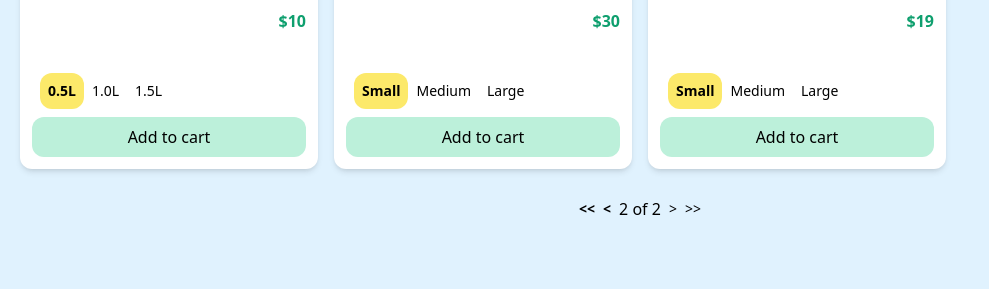
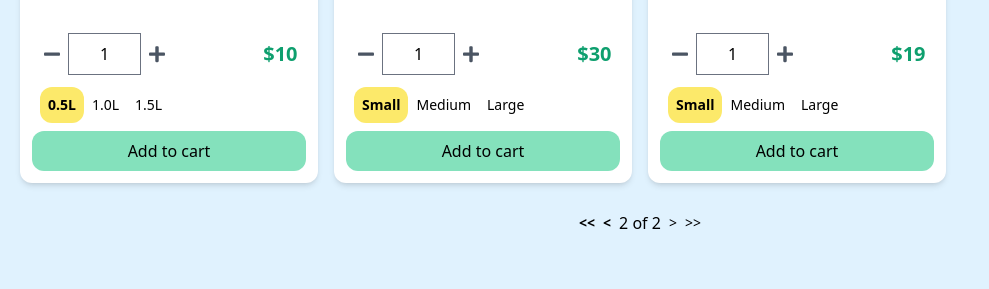
Before and after one commit to notarious2/Django-Pizza-Delivery, a Django app: page /?page=2 in a window 1280 px wide. Shown: the part 511-800 px from the top of the page, without its empty margins (0-989 px from the left). Run offline with Django 4.2, Linux system fonts and the light colour scheme; data comes from the database, SQL or seed files in the repository; both versions use the stored data as it was after the commit.

Commit message:
added quantity input to products, including option to increment and decrement

```diff
--- a/order/templates/order/cart.html
+++ b/order/templates/order/cart.html
@@ -114,8 +114,10 @@
           </form>
           <input
             class="quantity mx-2 border text-center w-12"
-            type="text"
+            type="number"
             value="{{item.quantity}}"
+            min="1"
+            oninput="validity.valid||(value='');"
             id="{{item.pk}}"
           />
           <form
--- a/store/static/store/src/styles.css
+++ b/store/static/store/src/styles.css
@@ -859,6 +859,12 @@ input:checked + .toggle-bg {
 
 [role="tooltip"].invisible > [data-popper-arrow]:after {
   visibility: hidden;
+}
+
+input[type="number"]::-webkit-inner-spin-button,
+    input[type="number"]::-webkit-outer-spin-button {
+  -webkit-appearance: none;
+  margin: 0;
 }
 
 *, ::before, ::after {
@@ -1104,56 +1110,41 @@ input:checked + .toggle-bg {
   margin-bottom: 0.5rem;
 }
 
+.mx-3 {
+  margin-left: 0.75rem;
+  margin-right: 0.75rem;
+}
+
+.my-3 {
+  margin-top: 0.75rem;
+  margin-bottom: 0.75rem;
+}
+
+.mx-2 {
+  margin-left: 0.5rem;
+  margin-right: 0.5rem;
+}
+
+.my-5 {
+  margin-top: 1.25rem;
+  margin-bottom: 1.25rem;
+}
+
 .mx-auto {
   margin-left: auto;
   margin-right: auto;
 }
 
-.mx-3 {
-  margin-left: 0.75rem;
-  margin-right: 0.75rem;
-}
-
-.my-5 {
-  margin-top: 1.25rem;
-  margin-bottom: 1.25rem;
-}
-
 .-mx-8 {
   margin-left: -2rem;
   margin-right: -2rem;
 }
 
-.mx-2 {
-  margin-left: 0.5rem;
-  margin-right: 0.5rem;
-}
-
 .mx-6 {
   margin-left: 1.5rem;
   margin-right: 1.5rem;
 }
 
-.my-3 {
-  margin-top: 0.75rem;
-  margin-bottom: 0.75rem;
-}
-
-.-mx-2 {
-  margin-left: -0.5rem;
-  margin-right: -0.5rem;
-}
-
-.-mx-5 {
-  margin-left: -1.25rem;
-  margin-right: -1.25rem;
-}
-
-.-mx-4 {
-  margin-left: -1rem;
-  margin-right: -1rem;
-}
-
 .ml-auto {
   margin-left: auto;
 }
@@ -1186,18 +1177,22 @@ input:checked + .toggle-bg {
   margin-top: auto;
 }
 
+.ml-3 {
+  margin-left: 0.75rem;
+}
+
+.ml-6 {
+  margin-left: 1.5rem;
+}
+
+.mb-1 {
+  margin-bottom: 0.25rem;
+}
+
 .mb-5 {
   margin-bottom: 1.25rem;
 }
 
-.ml-6 {
-  margin-left: 1.5rem;
-}
-
-.mb-1 {
-  margin-bottom: 0.25rem;
-}
-
 .mt-5 {
   margin-top: 1.25rem;
 }
@@ -1206,10 +1201,6 @@ input:checked + .toggle-bg {
   margin-left: 0.5rem;
 }
 
-.ml-3 {
-  margin-left: 0.75rem;
-}
-
 .-mb-5 {
   margin-bottom: -1.25rem;
 }
@@ -1326,6 +1289,18 @@ input:checked + .toggle-bg {
   width: 100%;
 }
 
+.w-4\/5 {
+  width: 80%;
+}
+
+.w-4 {
+  width: 1rem;
+}
+
+.w-1\/3 {
+  width: 33.333333%;
+}
+
 .w-1\/2 {
   width: 50%;
 }
@@ -1338,10 +1313,6 @@ input:checked + .toggle-bg {
   width: 16rem;
 }
 
-.w-4 {
-  width: 1rem;
-}
-
 .w-1\/4 {
   width: 25%;
 }
@@ -1354,10 +1325,6 @@ input:checked + .toggle-bg {
   width: 3rem;
 }
 
-.w-1\/3 {
-  width: 33.333333%;
-}
-
 .w-3\/5 {
   width: 60%;
 }
@@ -1370,10 +1337,6 @@ input:checked + .toggle-bg {
   width: 3.5rem;
 }
 
-.w-4\/5 {
-  width: 80%;
-}
-
 .w-1\/6 {
   width: 16.666667%;
 }
@@ -1719,24 +1663,14 @@ input:checked + .toggle-bg {
   background-color: rgb(107 114 128 / var(--tw-bg-opacity));
 }
 
-.bg-sky-600 {
-  --tw-bg-opacity: 1;
-  background-color: rgb(2 132 199 / var(--tw-bg-opacity));
-}
-
-.bg-red-500 {
-  --tw-bg-opacity: 1;
-  background-color: rgb(240 82 82 / var(--tw-bg-opacity));
-}
-
-.bg-sky-100 {
-  --tw-bg-opacity: 1;
-  background-color: rgb(224 242 254 / var(--tw-bg-opacity));
-}
-
-.bg-gray-300 {
-  --tw-bg-opacity: 1;
-  background-color: rgb(209 213 219 / var(--tw-bg-opacity));
+.bg-green-400 {
+  --tw-bg-opacity: 1;
+  background-color: rgb(49 196 141 / var(--tw-bg-opacity));
+}
+
+.bg-green-300 {
+  --tw-bg-opacity: 1;
+  background-color: rgb(132 225 188 / var(--tw-bg-opacity));
 }
 
 .bg-opacity-50 {
@@ -1961,6 +1890,11 @@ input:checked + .toggle-bg {
   color: rgb(17 24 39 / var(--tw-text-opacity));
 }
 
+.text-gray-600 {
+  --tw-text-opacity: 1;
+  color: rgb(75 85 99 / var(--tw-text-opacity));
+}
+
 .text-gray-500 {
   --tw-text-opacity: 1;
   color: rgb(107 114 128 / var(--tw-text-opacity));
@@ -1976,11 +1910,6 @@ input:checked + .toggle-bg {
   color: rgb(88 80 236 / var(--tw-text-opacity));
 }
 
-.text-gray-600 {
-  --tw-text-opacity: 1;
-  color: rgb(75 85 99 / var(--tw-text-opacity));
-}
-
 .text-slate-500 {
   --tw-text-opacity: 1;
   color: rgb(100 116 139 / var(--tw-text-opacity));
--- a/store/templates/store/base.html
+++ b/store/templates/store/base.html
@@ -57,7 +57,7 @@
         >
           <a href="{% url 'store:products' %}">Home</a>
         </li>
-        <li id="menu" class="text-xl mx-4">
+        <li id="menu" class="text-xl">
           <div class="dropdown inline-block relative">
             <button
               class="hover:text-cyan-500 py-2 px-4 inline-flex items-center"
--- a/store/templates/store/products.html
+++ b/store/templates/store/products.html
@@ -41,29 +41,6 @@
       >
         {{product.name}}
       </h5>
-      {% if product.has_variants %}
-      <div class="flex mx-3">
-        <p
-          class="mt-auto mb-5 ml-auto font-bold text-green-500 prices-{{forloop.counter}} small-{{forloop.counter}}"
-        >
-          ${{product.get_product_variants.0.price}}
-        </p>
-        <p
-          class="mt-auto mb-5 ml-auto font-bold text-green-500 prices-{{forloop.counter}} hidden medium-{{forloop.counter}}"
-        >
-          ${{product.get_product_variants.1.price}}
-        </p>
-        <p
-          class="mt-auto mb-5 ml-auto font-bold text-green-500 prices-{{forloop.counter}} hidden large-{{forloop.counter}}"
-        >
-          ${{product.get_product_variants.2.price}}
-        </p>
-      </div>
-      {% else %}
-      <div class="flex mx-3">
-        <p class="mt-auto mb-5 ml-auto font-bold text-green-500">${{product.price}}</p>
-      </div>
-        {% endif %}
 
         <form
           action="{% url 'order:add_to_cart' product.id %}"
@@ -72,6 +49,52 @@
           id = "product-form"
         >
           {% csrf_token %}
+          <div class="flex my-3">
+          <!-- Start Choosing Quantity -->
+          <div class="flex ml-3 w-4/5">
+            <button class="decrement" type="button">
+              <svg class="fill-current text-gray-600 w-4" viewBox="0 0 448 512">
+                <path
+                  d="M416 208H32c-17.67 0-32 14.33-32 32v32c0 17.67 14.33 32 32 32h384c17.67 0 32-14.33 32-32v-32c0-17.67-14.33-32-32-32z"
+                />
+              </svg>
+            </button>
+            <input class="w-1/3 mx-2 text-center" type="number" value="1" name="quantity" min="1" oninput="validity.valid||(value='');">
+            <button class="increment" type="button">
+            <svg class="fill-current text-gray-600 w-4" viewBox="0 0 448 512">
+              <path
+                d="M416 208H272V64c0-17.67-14.33-32-32-32h-32c-17.67 0-32 14.33-32 32v144H32c-17.67 0-32 14.33-32 32v32c0 17.67 14.33 32 32 32h144v144c0 17.67 14.33 32 32 32h32c17.67 0 32-14.33 32-32V304h144c17.67 0 32-14.33 32-32v-32c0-17.67-14.33-32-32-32z"
+              />
+            </svg>
+            </button>
+          </div>
+          <!-- End Choosing Quantity -->
+          <!-- Start Display Variant Prices -->
+          {% if product.has_variants %}
+          <div class="flex items-center font-bold text-xl text-green-500">
+            <p
+              class="prices-{{forloop.counter}} small-{{forloop.counter}}"
+            >
+              ${{product.get_product_variants.0.price}}
+            </p>
+            <p
+              class="prices-{{forloop.counter}} hidden medium-{{forloop.counter}}"
+            >
+              ${{product.get_product_variants.1.price}}
+            </p>
+            <p
+              class="prices-{{forloop.counter}} hidden large-{{forloop.counter}}"
+            >
+              ${{product.get_product_variants.2.price}}
+            </p>
+          </div>
+          {% else %}
+          <div class="flex items-center font-bold text-xl text-green-500">
+            <p>${{product.price}}</p>
+          </div>
+          {% endif %}
+          <!-- End Display Variant Prices -->
+        </div>
           <!-- Start Choosing Size -->
           {% if product.has_variants %}
           <div class="flex m-2 w-1/2">
@@ -119,17 +142,18 @@
               >
             </div>
           </div>
+          {% else %}
+          <div class="p-5"></div>
           {% endif %}
           <!-- End Choosing Size -->
           <div class="flex">
             <button
-            class="bg-green-200 rounded-xl w-full py-2 hover:text-green-700 js-add"
+            class="bg-green-300 hover:bg-green-500 rounded-xl w-full py-2 js-add"
             type="button"
           >
           <img class="absolute w-7 ml-6 hidden bg-transparent product-added"
           src="{% static 'store/images/checkmark.png' %}" alt="">
             Add to cart
-
           </button>
           </div>
 
@@ -170,7 +194,8 @@
    $(document).on('click', '.js-add', function(){
    var closestDiv =  $(this).closest(".individual-container")
    var size =  closestDiv.find("input[name='size']:checked").val()
-
+   var quantity =  closestDiv.find("input[name='quantity']").val()
+   console.log(quantity);
   $.ajax({
     headers:{
                 'Content-Type':'application/json',
@@ -178,7 +203,7 @@
                 },
     type: "POST",
     url: $(this).closest(".individual-container").find("form").attr("action"),
-    data: JSON.stringify({"size": size}),
+    data: JSON.stringify({"size": size, "quantity": quantity}),
     success: function (data) {
       $(document).find(".cart-count").text(data.cart_total)
       var popupMessage = closestDiv.find(".product-added")
@@ -197,6 +222,30 @@
       $(".prices-" + product_number).hide();
       $("." + checked_size_id).show();
     });
+
+  // incrementing quantity
+  $(".increment").click(function () {
+    // find closest input
+    var closestDiv =  $(this).closest(".individual-container")
+    var quantityInput =  closestDiv.find("input[name='quantity']")
+    var inputValue = parseInt(quantityInput.val());
+    inputValue++
+    quantityInput.val(inputValue)
+  })
+
+  // decrementing quantity
+  $(".decrement").click(function () {
+    // find closest input
+    var closestDiv =  $(this).closest(".individual-container")
+    var quantityInput =  closestDiv.find("input[name='quantity']")
+    var inputValue = parseInt(quantityInput.val());
+    // only decrement if value is greater than 1
+    if ($(quantityInput).val() > 1) {
+      inputValue--
+      quantityInput.val(inputValue)
+    }
+  })
+
   </script>
   {% endblock %}
 </div>
```
Also changed, not shown: other parts of store/static/store/src/styles.css (+85 -164 lines), order/views.py (+5 -2 lines), store/static/store/src/input.css (+10 -0 lines), db.sqlite3.
